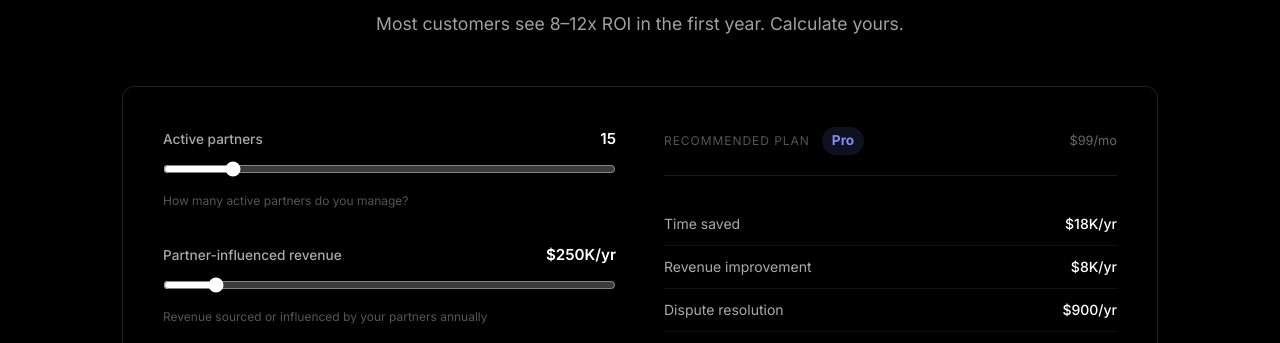
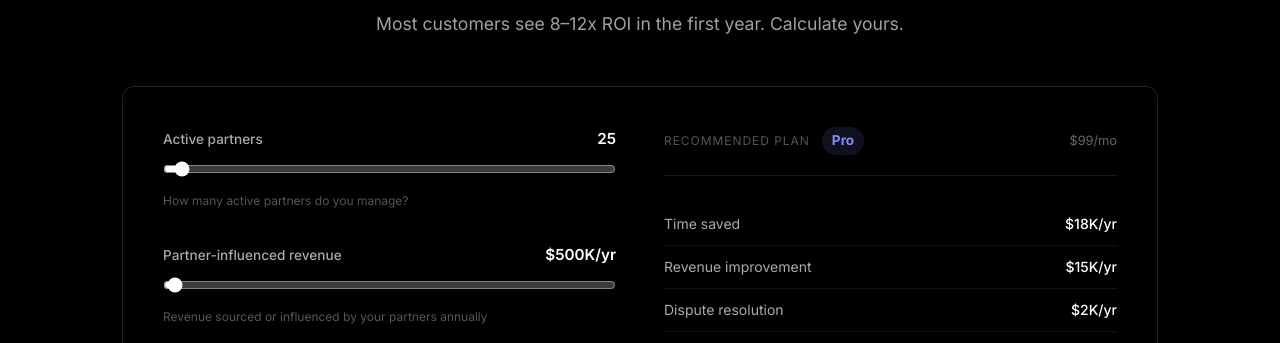
Before and after one commit to dylan3796/partner-attribution-ai, a Next.js app: page / in a window 1280 px wide. Shown: the part 4460-4803 px from the top of the page. Built offline with nearby package versions, Linux system fonts and the light colour scheme; no server answers.

Commit message:
fix: remove calculator caps — partners 100→1000, revenue $2M→$50M, scale tier 100→200 partners

```diff
--- a/components/ROICalculator.tsx
+++ b/components/ROICalculator.tsx
@@ -3,8 +3,8 @@
 import { useState } from "react";
 
 export default function ROICalculator() {
-  const [partners, setPartners] = useState(15);
-  const [partnerRevenue, setPartnerRevenue] = useState(250_000);
+  const [partners, setPartners] = useState(25);
+  const [partnerRevenue, setPartnerRevenue] = useState(500_000);
   const [hoursPerMonth, setHoursPerMonth] = useState(20);
 
   // Conservative fixed assumptions
@@ -16,7 +16,7 @@ export default function ROICalculator() {
   const getTier = (p: number) => {
     if (p <= 5)   return { name: "Free",       monthly: 0,   annual: 0    };
     if (p <= 25)  return { name: "Pro",        monthly: 99,  annual: 1188 };
-    if (p <= 100) return { name: "Scale",      monthly: 349, annual: 4188 };
+    if (p <= 200) return { name: "Scale",      monthly: 349, annual: 4188 };
     return              { name: "Enterprise", monthly: null, annual: null };
   };
 
@@ -61,7 +61,7 @@ export default function ROICalculator() {
             <span className="input-val">{partners}</span>
           </div>
           <input
-            type="range" min={1} max={100} step={1}
+            type="range" min={1} max={1000} step={5}
             value={partners}
             onChange={e => setPartners(Number(e.target.value))}
           />
@@ -74,7 +74,7 @@ export default function ROICalculator() {
             <span className="input-val">{fmt(partnerRevenue)}/yr</span>
           </div>
           <input
-            type="range" min={50_000} max={2_000_000} step={25_000}
+            type="range" min={50_000} max={50_000_000} step={250_000}
             value={partnerRevenue}
             onChange={e => setPartnerRevenue(Number(e.target.value))}
           />
```
